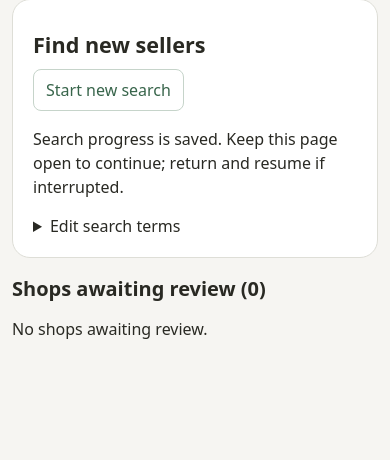
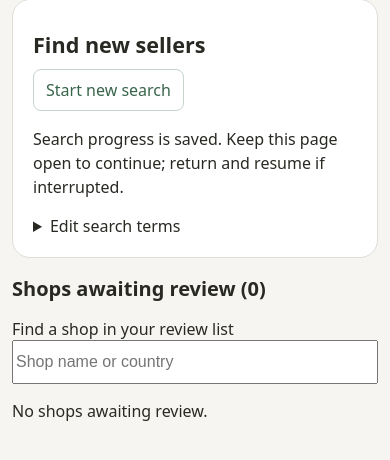
Before and after one commit to Lithill/GemstoneCabFinder, a Flask app: page /discover in a window 390 px wide. Shown: the part 171-631 px from the top of the page. Run offline with Flask 3, Linux system fonts and the light colour scheme; data comes from the database, SQL or seed files in the repository; data that the repository does not hold is empty.

Commit message:
Improve mobile seller review controls and add local shop filtering

```diff
--- a/favourite_feed/templates/discover.html
+++ b/favourite_feed/templates/discover.html
@@ -1,10 +1,10 @@
-<!doctype html><html lang="en"><head><meta charset="utf-8"><meta name="viewport" content="width=device-width,initial-scale=1"><title>Discover gemstone sellers</title><link rel="stylesheet" href="{{ url_for('static',filename='feed.css') }}"></head>
+<!doctype html><html lang="en"><head><meta charset="utf-8"><meta name="viewport" content="width=device-width,initial-scale=1"><title>Discover gemstone sellers</title><link rel="stylesheet" href="{{ url_for('static',filename='feed.css') }}"><style>.seller-actions{display:flex;flex-wrap:wrap;gap:12px}.seller-actions button,.seller-open{min-height:44px;padding:12px;box-sizing:border-box}.seller-open{display:block;text-align:center}.seller-search{width:100%;box-sizing:border-box;min-height:44px;font-size:16px}.seller-terms{width:100%;box-sizing:border-box;font-size:16px}.seller-card[hidden]{display:none}</style></head>
 <body><header><h1>Discover gemstone sellers</h1><nav><a href="/dashboard">Dashboard</a><a href="/">Gemstone Feed</a><a href="/favourite-shops">Favourite shops</a></nav></header><main class="dashboard">
 {% if message %}<p role="status">{{ message }}</p>{% endif %}
 <section class="dashboard-card"><h2>Find new sellers</h2><form method="post"><button name="operation" value="start">Start new search</button></form>
 <p>Search progress is saved. Keep this page open to continue; return and resume if interrupted.</p>
 {% if run %}<p>{{ run.status }} · {{ run.position }} marketplace pages searched · {{ queued }} shops awaiting checks</p>{% if run.status=="running" %}<button id="continue-search">Continue search</button><button id="pause-search">Pause</button><p id="search-progress" role="status"></p>{% endif %}{% endif %}
-<details><summary>Edit search terms</summary><form method="post"><label for="terms">One search term per line (up to 50)</label><textarea id="terms" name="terms" rows="12" cols="28" required>{{ terms|join('\n') }}</textarea><button name="operation" value="settings">Save search terms</button></form><p>Changes apply to the next new search. Searches use UK buyer targeting and up to 300 listings per term. Loose cabochon titles only; minimum rating 4.5, 20 reviews and one year old. Unknown shipping countries need manual checking.</p></details></section>
-<h2>Shops awaiting review ({{ pending|length }})</h2>
-{% for shop in pending %}<article class="dashboard-card"><h3><a href="https://www.etsy.com/shop/{{ shop.name|urlencode }}" target="_blank" rel="noopener noreferrer">{{ shop.name }}</a></h3><p><a class="dashboard-primary" href="https://www.etsy.com/shop/{{ shop.name|urlencode }}" target="_blank" rel="noopener noreferrer">Open Etsy shop — view all listings</a></p><p>{{ shop.rating }} stars · {{ shop.reviews }} reviews · Ships from {{ shop.country or 'Unknown — check manually' }}</p><p>{{ shop.evidence }} {% if shop.listing_id %}<a href="https://www.etsy.com/listing/{{ shop.listing_id }}" target="_blank" rel="noopener noreferrer">Example listing</a>{% endif %}</p><form method="post"><input type="hidden" name="shop_id" value="{{ shop.shop_id }}"><button name="operation" value="favourite">Add to favourites</button><button name="operation" value="reject">Reject shop</button></form><p>Leave here to review later.</p></article>{% else %}<p>No shops awaiting review.</p>{% endfor %}
+<details><summary>Edit search terms</summary><form method="post"><label for="terms">One search term per line (up to 50)</label><textarea id="terms" class="seller-terms" name="terms" rows="12" cols="28" required>{{ terms|join('\n') }}</textarea><button name="operation" value="settings">Save search terms</button></form><p>Changes apply to the next new search. Searches use UK buyer targeting and up to 300 listings per term. Loose cabochon titles only; minimum rating 4.5, 20 reviews and one year old. Unknown shipping countries need manual checking.</p></details></section>
+<h2 id="review-list">Shops awaiting review ({{ pending|length }})</h2><label for="seller-search">Find a shop in your review list</label><input id="seller-search" class="seller-search" type="search" placeholder="Shop name or country"><p id="seller-count" role="status"></p>
+{% for shop in pending %}<article class="dashboard-card seller-card" data-search="{{ shop.name }} {{ shop.country or 'Unknown' }}"><h3><a href="https://www.etsy.com/shop/{{ shop.name|urlencode }}" target="_blank" rel="noopener noreferrer">{{ shop.name }}</a></h3><p><a class="dashboard-primary seller-open" href="https://www.etsy.com/shop/{{ shop.name|urlencode }}" target="_blank" rel="noopener noreferrer">Open Etsy shop — view all listings</a></p><p>{{ shop.rating }} stars · {{ shop.reviews }} reviews · Ships from {{ shop.country or 'Unknown — check manually' }}</p><p>{{ shop.evidence }} {% if shop.listing_id %}<a href="https://www.etsy.com/listing/{{ shop.listing_id }}" target="_blank" rel="noopener noreferrer">Example listing</a>{% endif %}</p><form method="post" class="seller-actions" action="/discover#review-list"><input type="hidden" name="shop_id" value="{{ shop.shop_id }}"><button name="operation" value="favourite">Add to favourites</button><button name="operation" value="reject" class="seller-reject">Reject shop</button></form><p>Leave here to review later.</p></article>{% else %}<p>No shops awaiting review.</p>{% endfor %}
 </main><script src="{{ url_for('static',filename='discovery.js') }}" defer></script></body></html>
```
